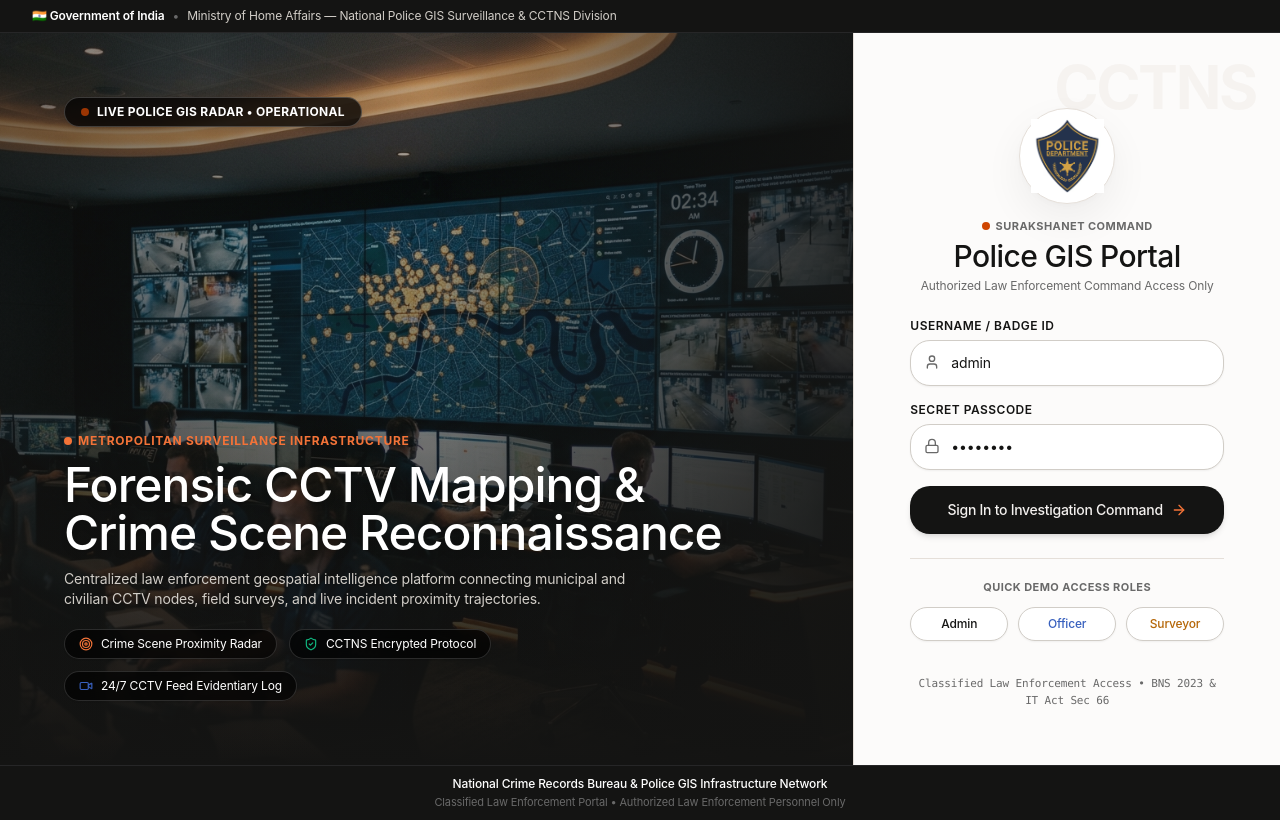
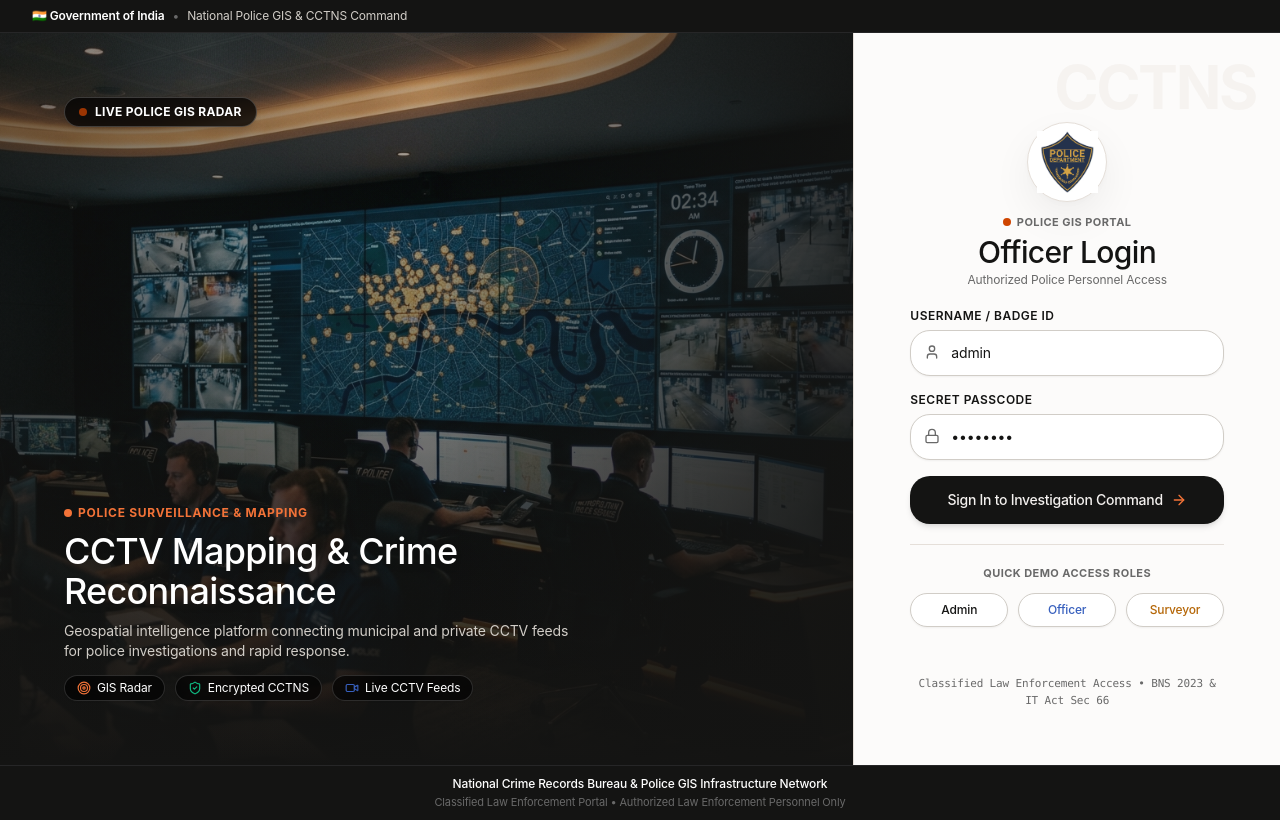
Before and after one commit to shantanumangalkar/CameraMappingSystem-, a React (Vite) app in the folder frontend/: page /login in a window 1280 px wide. Built offline with nearby package versions, Linux system fonts and the light colour scheme; a web font is replaced by a local one.

Commit message:
Fix sticky sidebar height to remain constant with logout button visible, streamline concise text on login and dashboard

```diff
--- a/frontend/src/App.jsx
+++ b/frontend/src/App.jsx
@@ -29,12 +29,12 @@
           onToggleMobileSidebar={() => setIsMobileSidebarOpen(!isMobileSidebarOpen)}
           isMobileSidebarOpen={isMobileSidebarOpen}
         />
-        <div className="flex-1 flex overflow-visible relative">
+        <div className="flex-1 flex items-start overflow-visible relative">
           <Sidebar
             isMobileOpen={isMobileSidebarOpen}
             onCloseMobile={() => setIsMobileSidebarOpen(false)}
           />
-          <main className="flex-1 p-4 md:p-8 flex items-center justify-center pb-24 md:pb-8">
+          <main className="flex-1 min-w-0 p-4 md:p-8 flex items-center justify-center pb-24 md:pb-8">
             <div className="mc-stadium max-w-md w-full p-6 md:p-8 text-center space-y-4 border-l-4 border-l-[#CF4500]">
               <ShieldAlert className="w-12 h-12 text-[#CF4500] mx-auto" />
               <div>
@@ -57,7 +57,7 @@
         onToggleMobileSidebar={() => setIsMobileSidebarOpen(!isMobileSidebarOpen)}
         isMobileSidebarOpen={isMobileSidebarOpen}
       />
-      <div className="flex-1 flex overflow-visible relative">
+      <div className="flex-1 flex items-start overflow-visible relative">
         <Sidebar
           isMobileOpen={isMobileSidebarOpen}
           onCloseMobile={() => setIsMobileSidebarOpen(false)}
--- a/frontend/src/components/Sidebar.jsx
+++ b/frontend/src/components/Sidebar.jsx
@@ -43,8 +43,8 @@
   };
 
   const content = (
-    <div className="flex flex-col justify-between h-full p-4 sm:p-5 overflow-y-auto">
-      <div className="space-y-4">
+    <div className="flex flex-col justify-between h-full p-4 overflow-y-auto">
+      <div className="space-y-3.5">
         {/* Mobile Drawer Header with Logo & Close Toggle */}
         <div className="flex items-center justify-between md:hidden pb-3.5 border-b border-[#262627]">
           <div className="flex items-center gap-2.5">
@@ -106,7 +106,7 @@
         </div>
 
         {/* Eyebrow Category */}
-        <div className="px-2 pt-1">
+        <div className="px-2 pt-0.5">
           <span className="text-[10px] font-bold tracking-[+0.06em] text-[#D1CDC7] uppercase flex items-center gap-1.5">
             <span className="w-1.5 h-1.5 rounded-full bg-[#F37338]"></span>
             INVESTIGATION MODULES
@@ -114,7 +114,7 @@
         </div>
 
         {/* Navigation Items in Stadium/Pill Shape */}
-        <nav className="flex flex-col gap-1.5">
+        <nav className="flex flex-col gap-1">
           {visibleItems.map((item) => {
             const Icon = item.icon;
             return (
@@ -123,7 +123,7 @@
                 to={item.path}
                 onClick={onCloseMobile}
                 className={({ isActive }) =>
-                  `flex items-center gap-3 px-4 py-3 rounded-full text-xs font-medium tracking-tight transition-all duration-150 ${
+                  `flex items-center gap-3 px-3.5 py-2.5 rounded-full text-xs font-medium tracking-tight transition-all duration-150 ${
                     isActive
                       ? 'bg-white text-[#141413] font-bold shadow-md'
                       : 'text-[#D1CDC7] hover:text-white hover:bg-white/5'
@@ -146,14 +146,14 @@
       </div>
 
       {/* Footer / Bottom Actions: Station precinct, Sign Out Button, and branding seal */}
-      <div className="space-y-3 pt-4 border-t border-[#262627]">
+      <div className="space-y-2.5 pt-3 border-t border-[#262627] shrink-0">
         {/* Desktop station indicator */}
-        <div className="hidden md:block px-3 py-2 rounded-[20px] bg-[#1C1C1A] border border-white/5 text-[11px] text-[#D1CDC7]">
+        <div className="hidden md:block px-3 py-1.5 rounded-[16px] bg-[#1C1C1A] border border-white/5 text-[11px] text-[#D1CDC7]">
           <div className="flex items-center gap-1.5 text-[10px] text-[#696969] uppercase font-semibold">
             <Building2 className="w-3 h-3 text-[#F37338]" />
             <span>Station Precinct</span>
           </div>
-          <p className="font-mono text-white truncate mt-0.5">{user?.policeStationName || 'Central Metropolitan HQ'}</p>
+          <p className="font-mono text-white text-xs truncate mt-0.5">{user?.policeStationName || 'Central Metropolitan HQ'}</p>
         </div>
 
         {/* PROMINENT LOGOUT / SIGN OUT BUTTON AT THE VERY BOTTOM */}
@@ -162,16 +162,16 @@
             if (onCloseMobile) onCloseMobile();
             logout();
           }}
-          className="w-full flex items-center justify-center gap-2 py-2.5 px-4 rounded-[20px] bg-[#CF4500] hover:bg-[#B53C00] active:scale-[0.98] text-white font-semibold text-xs tracking-tight shadow-md transition-all cursor-pointer"
+          className="w-full flex items-center justify-center gap-2 py-2 px-3.5 rounded-[16px] bg-[#CF4500] hover:bg-[#B53C00] active:scale-[0.98] text-white font-semibold text-xs tracking-tight shadow-md transition-all cursor-pointer"
         >
-          <LogOut className="w-4 h-4" />
+          <LogOut className="w-3.5 h-3.5" />
           <span>Exit &amp; Sign Out</span>
         </button>
 
         {/* Official Seal */}
-        <div className="text-[#696969] px-2 space-y-0.5">
-          <p className="font-semibold text-[#D1CDC7] text-[11px] uppercase tracking-wider">CCTNS Police GIS</p>
-          <p className="text-[10px] font-mono">National Law Enforcement System</p>
+        <div className="text-[#696969] px-1 flex items-center justify-between text-[10px] font-mono">
+          <span className="text-[#A8A49E] font-medium">CCTNS POLICE GIS</span>
+          <span>v2.4 SECURE</span>
         </div>
       </div>
     </div>
@@ -179,8 +179,8 @@
 
   return (
     <>
-      {/* Desktop Persistent Sticky Sidebar with Fixed Viewport Height */}
-      <aside className="w-64 bg-[#141413] hidden md:flex flex-col shrink-0 select-none sticky top-20 h-[calc(100vh-5.75rem)] max-h-[calc(100vh-5.75rem)] ml-4 lg:ml-6 rounded-[32px] shadow-mc-card overflow-hidden z-20">
+      {/* Desktop Persistent Sticky Sidebar with Fixed, Constant Height */}
+      <aside className="w-64 bg-[#141413] hidden md:flex flex-col shrink-0 select-none sticky top-20 self-start h-[520px] max-h-[calc(100vh-6rem)] ml-4 lg:ml-6 rounded-[28px] shadow-mc-card overflow-hidden z-20">
         {content}
       </aside>
 
--- a/frontend/src/pages/Dashboard.jsx
+++ b/frontend/src/pages/Dashboard.jsx
@@ -187,17 +187,17 @@
         <div className="relative z-10 max-w-2xl space-y-2">
           <div className="mc-eyebrow">
             <span className="mc-eyebrow-dot"></span>
-            <span>POLICE RECONNAISSANCE &amp; MAPPING COMMAND</span>
+            <span>POLICE GIS COMMAND</span>
           </div>
 
           <h1 className="text-2xl sm:text-3xl md:text-4xl font-medium text-[#141413] tracking-[-0.02em] leading-tight">
-            {isUserAdmin ? 'Metropolitan Police GIS Command Network' : 'Patrol CCTV Reconnaissance Live Deck'}
+            {isUserAdmin ? 'Police GIS Command Center' : 'Patrol CCTV Live Map'}
           </h1>
 
           <p className="text-sm md:text-base text-[#696969] font-normal leading-relaxed">
             {isUserAdmin
-              ? 'Real-time CCTV camera telemetry, police precinct boundaries, incident trajectories, and field surveillance verification.'
-              : 'Real-time camera network reconnaissance, target crime scene radius mapping, and patrol orientation coverage.'}
+              ? 'Real-time CCTV telemetry, police precincts, and crime scene mapping.'
+              : 'Real-time CCTV camera reconnaissance and crime incident coverage.'}
           </p>
         </div>
 
--- a/frontend/src/pages/Login.jsx
+++ b/frontend/src/pages/Login.jsx
@@ -34,15 +34,15 @@
         <div className="flex items-center gap-2 max-w-[1800px] mx-auto w-full">
           <span className="font-semibold text-white">🇮🇳 Government of India</span>
           <span className="text-[#696969]">•</span>
-          <span className="text-[#D1CDC7]">Ministry of Home Affairs — National Police GIS Surveillance &amp; CCTNS Division</span>
+          <span className="text-[#D1CDC7]">National Police GIS &amp; CCTNS Command</span>
         </div>
       </div>
 
-      {/* Main 100% Full-Screen Edge-to-Edge Split Layout (Zero Leftover Space) */}
+      {/* Main 100% Full-Screen Edge-to-Edge Split Layout */}
       <div className="flex-1 w-full grid grid-cols-1 lg:grid-cols-12 min-h-[calc(100vh-68px)]">
 
         {/* ========================================================= */}
-        {/* LEFT COLUMN: 100% Full-Bleed Police Surveillance Visual   */}
+        {/* LEFT COLUMN: Clean Police Surveillance Visual & Concise Copy */}
         {/* ========================================================= */}
         <div className="lg:col-span-7 xl:col-span-8 relative min-h-[300px] sm:min-h-[380px] lg:min-h-full flex flex-col justify-between p-6 sm:p-10 lg:p-14 xl:p-16 overflow-hidden select-none bg-[#141413]">
           {/* Edge-to-edge high resolution command center photo */}
@@ -57,47 +57,47 @@
 
           {/* Top Status Badge */}
           <div className="relative z-10 flex items-center gap-2">
-            <span className="inline-flex items-center gap-2 px-4 py-1.5 rounded-full text-xs font-bold tracking-wide bg-black/75 backdrop-blur-md text-white border border-white/20 shadow-md">
+            <span className="inline-flex items-center gap-2 px-3.5 py-1.5 rounded-full text-xs font-bold tracking-wide bg-black/75 backdrop-blur-md text-white border border-white/20 shadow-md">
               <span className="w-2 h-2 rounded-full bg-[#CF4500] animate-pulse"></span>
-              <span>LIVE POLICE GIS RADAR • OPERATIONAL</span>
+              <span>LIVE POLICE GIS RADAR</span>
             </span>
           </div>
 
-          {/* Bottom Editorial Intel Overlay */}
-          <div className="relative z-10 max-w-2xl space-y-3 pt-12 sm:pt-16 lg:pt-0 text-white">
+          {/* Bottom Concise Editorial Intel Overlay */}
+          <div className="relative z-10 max-w-xl space-y-2.5 pt-10 sm:pt-14 lg:pt-0 text-white">
             <div className="mc-eyebrow text-xs">
               <span className="w-2 h-2 rounded-full bg-[#F37338]"></span>
-              <span className="text-[#F37338] tracking-[+0.06em]">METROPOLITAN SURVEILLANCE INFRASTRUCTURE</span>
+              <span className="text-[#F37338] tracking-[+0.06em]">POLICE SURVEILLANCE &amp; MAPPING</span>
             </div>
 
-            <h1 className="text-2xl sm:text-3xl md:text-4xl xl:text-5xl font-medium tracking-[-0.02em] leading-tight text-white drop-shadow-md">
-              Forensic CCTV Mapping &amp; Crime Scene Reconnaissance
+            <h1 className="text-2xl sm:text-3xl md:text-4xl font-medium tracking-[-0.02em] leading-tight text-white drop-shadow-md">
+              CCTV Mapping &amp; Crime Reconnaissance
             </h1>
 
-            <p className="text-xs sm:text-sm text-[#D1CDC7] font-normal leading-relaxed max-w-xl drop-shadow-sm">
-              Centralized law enforcement geospatial intelligence platform connecting municipal and civilian CCTV nodes, field surveys, and live incident proximity trajectories.
+            <p className="text-xs sm:text-sm text-[#D1CDC7] font-normal leading-relaxed max-w-lg drop-shadow-sm">
+              Geospatial intelligence platform connecting municipal and private CCTV feeds for police investigations and rapid response.
             </p>
 
             {/* Feature Telemetry Pills */}
-            <div className="flex flex-wrap items-center gap-3 pt-2">
-              <div className="px-3.5 py-1.5 rounded-full bg-black/65 backdrop-blur-md border border-white/15 text-xs text-white flex items-center gap-2 shadow-sm">
+            <div className="flex flex-wrap items-center gap-2.5 pt-1">
+              <div className="px-3 py-1 rounded-full bg-black/65 backdrop-blur-md border border-white/15 text-xs text-white flex items-center gap-1.5 shadow-sm">
                 <Target className="w-3.5 h-3.5 text-[#F37338]" />
-                <span>Crime Scene Proximity Radar</span>
+                <span>GIS Radar</span>
               </div>
-              <div className="px-3.5 py-1.5 rounded-full bg-black/65 backdrop-blur-md border border-white/15 text-xs text-white flex items-center gap-2 shadow-sm">
+              <div className="px-3 py-1 rounded-full bg-black/65 backdrop-blur-md border border-white/15 text-xs text-white flex items-center gap-1.5 shadow-sm">
                 <ShieldCheck className="w-3.5 h-3.5 text-[#10B981]" />
-                <span>CCTNS Encrypted Protocol</span>
+                <span>Encrypted CCTNS</span>
               </div>
-              <div className="hidden sm:flex px-3.5 py-1.5 rounded-full bg-black/65 backdrop-blur-md border border-white/15 text-xs text-white items-center gap-2 shadow-sm">
+              <div className="hidden sm:flex px-3 py-1 rounded-full bg-black/65 backdrop-blur-md border border-white/15 text-xs text-white items-center gap-1.5 shadow-sm">
                 <Video className="w-3.5 h-3.5 text-[#3860BE]" />
-                <span>24/7 CCTV Feed Evidentiary Log</span>
+                <span>Live CCTV Feeds</span>
               </div>
             </div>
           </div>
         </div>
 
         {/* ========================================================= */}
-        {/* RIGHT COLUMN: 100% Full-Height Authentication Portal      */}
+        {/* RIGHT COLUMN: Authentication Portal                       */}
         {/* ========================================================= */}
         <div className="lg:col-span-5 xl:col-span-4 bg-[#FCFBFA] border-t lg:border-t-0 lg:border-l border-[#E5DFD9] flex flex-col justify-between p-6 sm:p-10 lg:p-12 xl:p-14 relative z-10">
 
@@ -106,10 +106,10 @@
             CCTNS
           </div>
 
-          <div className="my-auto w-full max-w-md mx-auto space-y-6 relative z-10 py-6 lg:py-0">
+          <div className="my-auto w-full max-w-md mx-auto space-y-5 relative z-10 py-6 lg:py-0">
             {/* Official Police Department Shield Emblem & Header */}
             <div className="flex flex-col items-center text-center">
-              <div className="w-20 h-20 sm:w-24 sm:h-24 rounded-full bg-white flex items-center justify-center shadow-mc-card mb-3.5 border border-[#E5DFD9] p-2.5 hover:scale-105 transition-transform">
+              <div className="w-18 h-18 sm:w-20 sm:h-20 rounded-full bg-white flex items-center justify-center shadow-mc-card mb-3 border border-[#E5DFD9] p-2 hover:scale-105 transition-transform">
                 <img
                   src="/police-logo.png"
                   alt="Police Department Emblem"
@@ -119,14 +119,14 @@
 
               <div className="mc-eyebrow justify-center text-[11px] mb-1">
                 <span className="mc-eyebrow-dot"></span>
-                <span>SURAKSHANET COMMAND</span>
+                <span>POLICE GIS PORTAL</span>
               </div>
 
               <h2 className="text-2xl sm:text-3xl font-medium text-[#141413] tracking-[-0.02em]">
-                Police GIS Portal
+                Officer Login
               </h2>
-              <p className="text-xs text-[#696969] mt-1">
-                Authorized Law Enforcement Command Access Only
+              <p className="text-xs text-[#696969] mt-0.5">
+                Authorized Police Personnel Access
               </p>
             </div>
 
```
